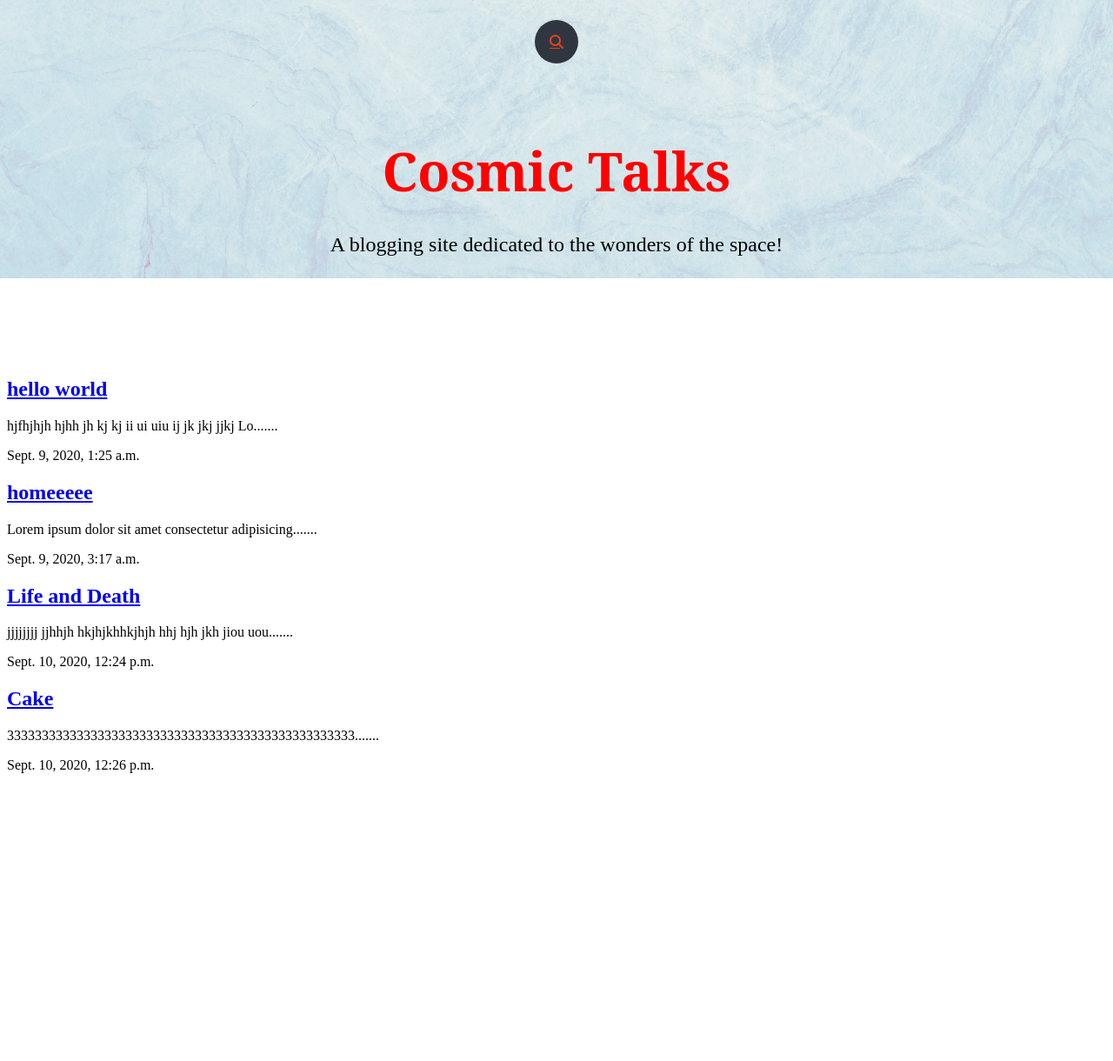
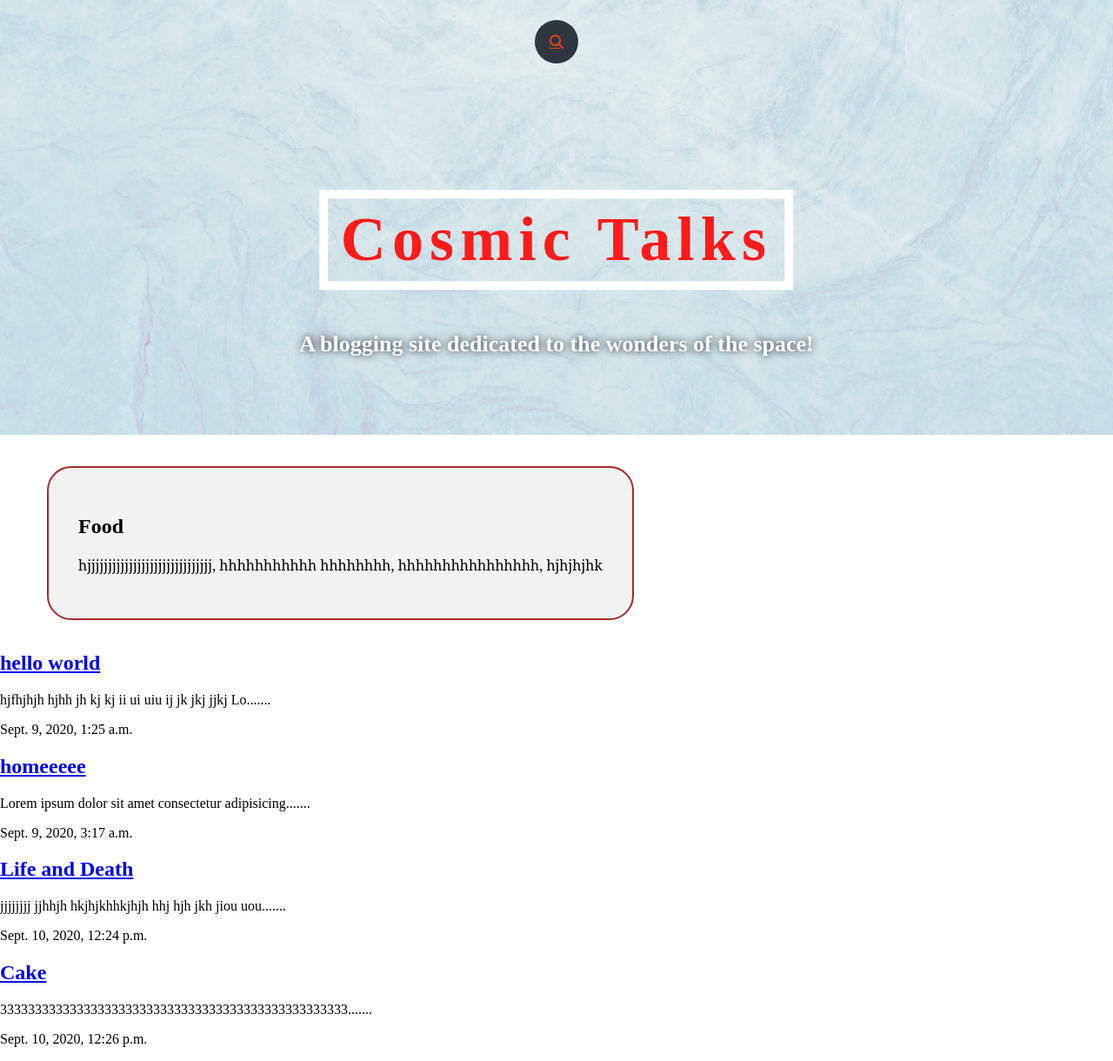
Before and after one commit to swarna1001/cosmic_talks, a Django app: page / in a window 1280 px wide. Shown: the whole page at 87% size. Before the commit the page ends 889 px from the top, so only its background shows below. Run offline with Django 3.2, Linux system fonts and the light colour scheme; data comes from the database, SQL or seed files in the repository; both versions use the stored data as it was after the commit; some libraries are stand-ins or nearby versions.

Commit message:
5 - added banner to the index page

```diff
--- a/articles/static/articles/index_style.css
+++ b/articles/static/articles/index_style.css
@@ -2,6 +2,9 @@ body{
 
     /*background: white url(images/background2.jpg) no-repeat center;*/
     background: white
+    height: 100%;
+    margin: 0%;
+    padding: 0%;
 
 }
 
@@ -25,7 +28,7 @@ h1 {
  }
 
  .search-box:hover > .search-txt{
- 	width: 350px;
+ 	width: 200px;
  	padding: 0 6px;
  }
 
@@ -59,41 +62,64 @@ h1 {
  	width: 0px;
  }
 
-#home{
+/*--------------------------------*/
+
+/* content box styling */
+#services{
+	margin: 34px;
 	display: flex;
-	flex-direction: column;
-	padding: 3px 200px;
-	height: 400px;
-	justify-content: center;
-	align-items: center;
 }
 
-#home::before{
-    content: "";
-    position: absolute;
-    background: url(images/background2.jpg) no-repeat center center/cover;
-    height: 320px;
-    top: 0px;
-    left: 0px;
-    width: 100%;
-    z-index: -1;
-    opacity: 0.89;
+#services .box{
+	border: 2px solid brown;
+	padding: 34px;
+	margin: 2px 55px;
+	border-radius: 28px;
+	background: #f2f2f2;
+	margin-left: 20px;
 }
 
-#home h1{
-	color: red;
-	text-align: center;
-	margin-bottom: 5px;
+#services .box p{
 	font-family: 'Bree Serif', 'serif';
 }
 
-#home p{
-	color: black;
-	text-align: center;
-	font-size: 1.5rem;
+
+.hero-image{
+	position: relative;
+	height: 500px;
+	overflow: hidden;
+	background: url(images/background2.jpg) no-repeat center;
+	background-size: cover;
+	z-index: -1;
+	opacity: 0.89;
 }
 
-.h-primary{
-    font-size: 3.8rem;
-    padding: 1px;
+.container{
+	position: absolute;
+	top: 50%;
+	left: 50%;
+	transform: translate(-50%, -50%);
+	overflow: hidden;
+	text-align: center;
+	color: white;
+	font-weight: 700;
 }
+
+.container h1{
+	font-size: 72px;
+	letter-spacing: 0.1em;
+	margin-top: 150px;
+}
+
+.container h1 span{
+	border: 10px solid white;
+	padding: 6px 14px;
+	display: inline-block;
+}
+
+.des{
+	margin: 20px;
+	display: block;
+	font-size: 26px;
+	text-shadow: 0 0 10px black;
+}
--- a/articles/templates/articles/article_list.html
+++ b/articles/templates/articles/article_list.html
@@ -24,13 +24,37 @@
     </a>
 </div>
 
+<!-- banner -->
+<div class="hero-image">
+    <div class="container">
+        <h1> <span>Cosmic Talks</span></h1>
+        <span class="des">A blogging site dedicated to the wonders of the space!</span>
+
+    </div>
+
+</div>
+
+
+<!--
 <section id="home">
     <h1 class="h-primary">Cosmic Talks</h1>
     <p>A blogging site dedicated to the wonders of the space!</p>
+</section> -->
 
+<!-- for displaying articles -->
+
+<section id="services-container">
+    <div id="services">
+        <div class="box">
+            <h2 class="h-secondary center">Food </h2>
+            <p class="center"> hjjjjjjjjjjjjjjjjjjjjjjjjjjjjjj, hhhhhhhhhhh
+            hhhhhhhh, hhhhhhhhhhhhhhhh, hjhjhjhk</p>
+
+        </div>
+
+    </div>
 
 </section>
-
 
 <section id=content>
     <div class="articles">
```
Also changed, not shown: db.sqlite3.
